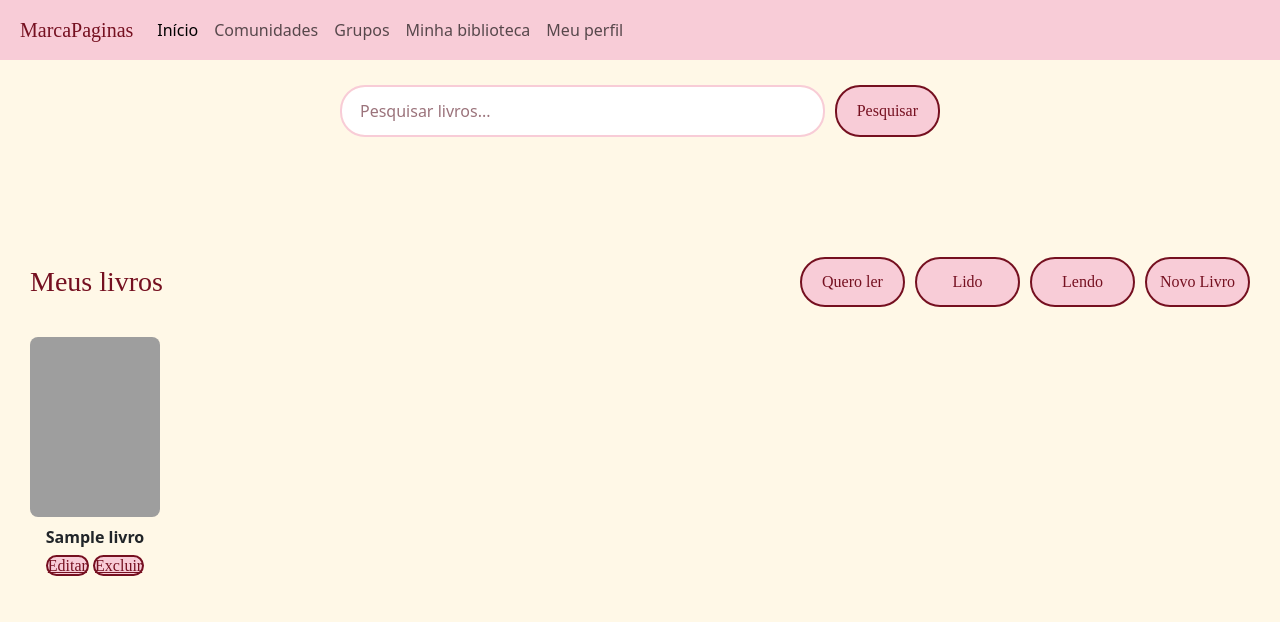
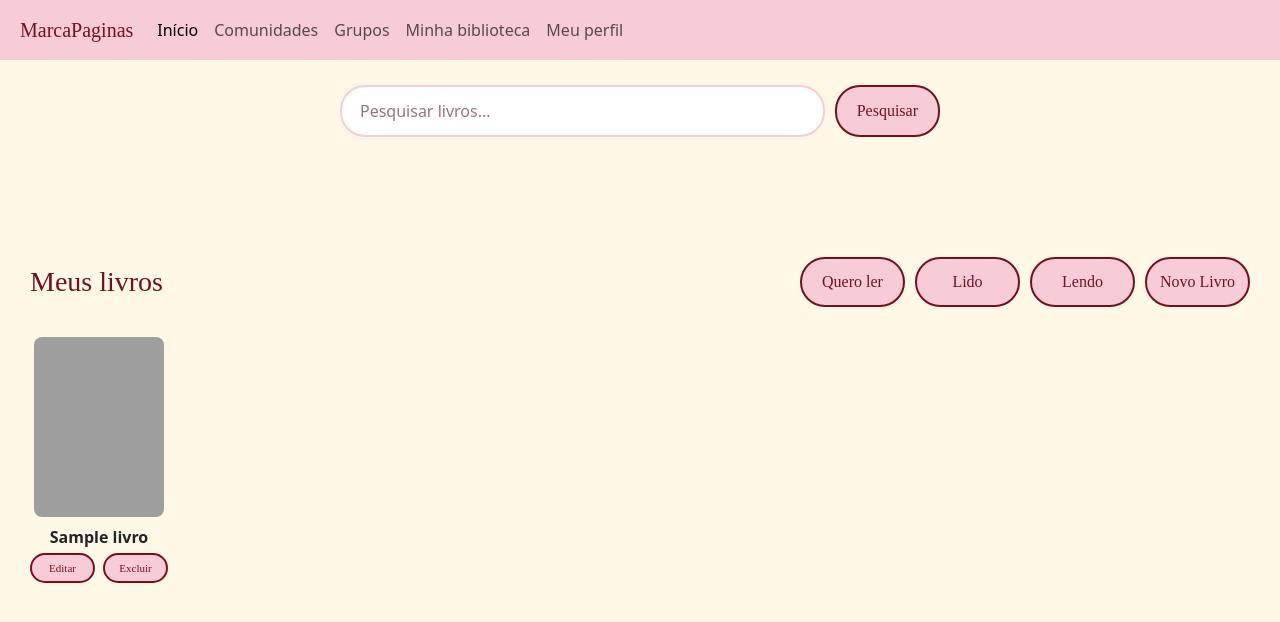
Before and after one commit to ysav93/MarcaPaginas, a PHP site: page /Biblioteca/minhaBiblioteca.php in a window 1280 px wide. Shown: the top 622 px of the page. Run offline with PHP 8.4, Linux system fonts and the light colour scheme; the visitor is signed in with stand-in values (Sample User, id 1); tables that the repository leaves empty or names only in its code hold one stand-in row (values such as "Sample post"); some web fonts are replaced; grey boxes are pictures that could not be loaded.

Commit message:
Update styleMinhaBiblioteca.css

```diff
--- a/Biblioteca/styleMinhaBiblioteca.css
+++ b/Biblioteca/styleMinhaBiblioteca.css
@@ -57,6 +57,25 @@ body {
 .grupoBotoes {
     display: flex;
     gap: 10px;
+}
+
+.acoes {
+    display: flex;
+    justify-content: center;
+    gap: 8px;
+}
+
+.acoes .botoes {
+    width: 65px;
+    height: 30px;
+    font-size: 11px;
+    text-align: center;
+    border-radius: 20px;
+    padding: 0;
+    text-decoration: none;
+    display: flex;
+    align-items: center;
+    justify-content: center;
 }
 
 /* Livro */
```
